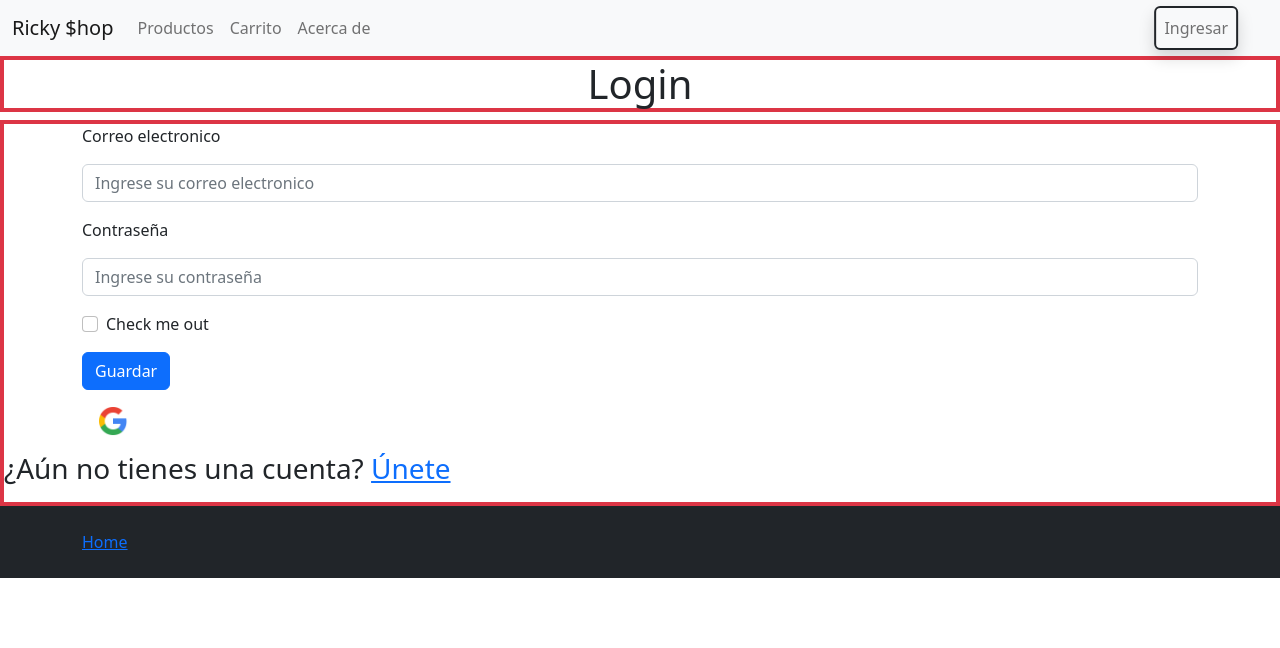
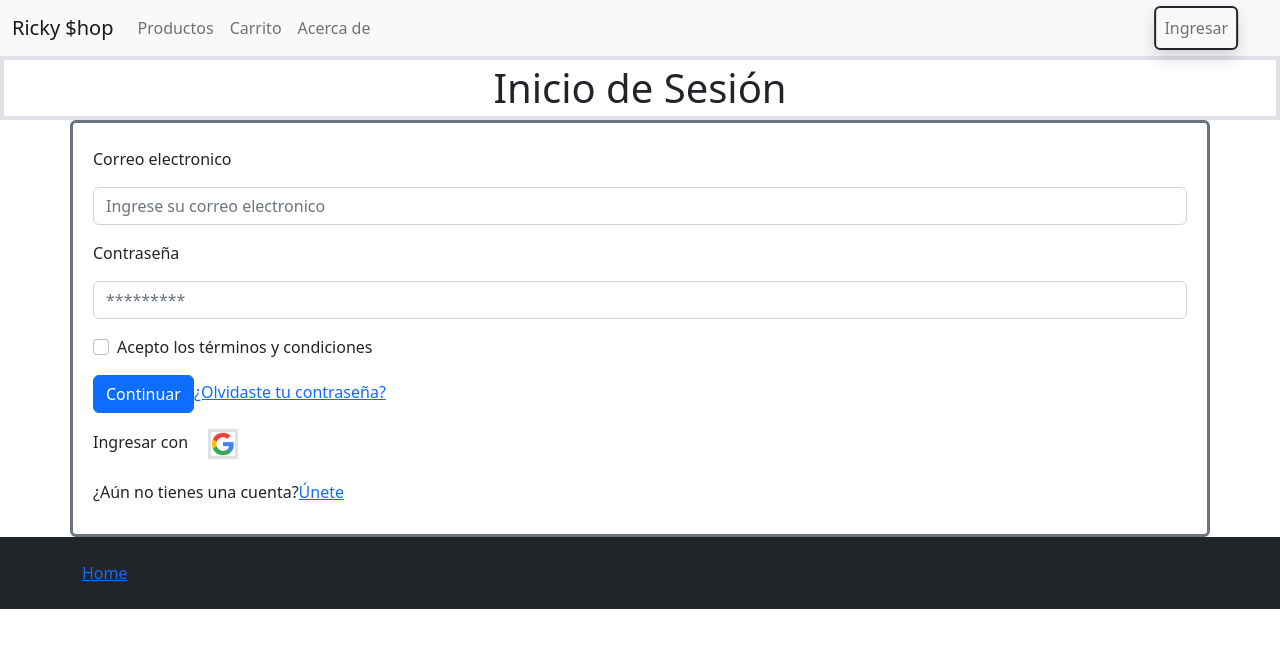
Before and after one commit to arielAayala/E-commerce, a React (Create React App) app: page /login in a window 1280 px wide. Shown: the top 648 px of the page. Built offline with nearby package versions, Linux system fonts and the light colour scheme; no server answers.

Commit message:
Alert, resetPassword y diseño de Login
Agregué un componente alerta (de ejemplo), agregué en el Login el resetPassword y cambié un poco el diseño visual

```diff
--- /dev/null
+++ b/src/components/Alert.js
@@ -0,0 +1,5 @@
+export default function Alert({message}) {
+    return <div className="bg-red-100 border border-red-400 text-red-700 px-4 py-3 rounded relative mb-2 text-center">
+        <spam className="sm:inline block">{message}</spam>
+    </div>
+}
--- a/src/components/loginForm.js
+++ b/src/components/loginForm.js
@@ -2,6 +2,7 @@ import { useState, useContext } from 'react'
 import context from "../context/context";
 import { useNavigate } from "react-router-dom";
 import logoGoogle from "../assets/static/google.png";
+import Alert from "../components/Alert";
 
 export default function LoginForm() {
 
@@ -10,7 +11,7 @@ export default function LoginForm() {
         password: ""
     })
 
-    const { logIn, logInGoogle, resetPassword, addUser, stateUser } = useContext(context)
+    const { logIn, logInGoogle, resetPassword, addUser } = useContext(context)
 
     const handleChange = ({ target: { value, name } }) => setUser({ ...user, [name]: value })
 
@@ -19,10 +20,9 @@ export default function LoginForm() {
 
     const handleLogIn = async (e) => {
         e.preventDefault()
-        setError(" ")
+        setError("");
         try {
-            const userLogin = await logIn(user.email, user.password)
-            stateUser(userLogin)
+            await logIn(user.email, user.password)
             navigate("/")
         } catch {
             setError(error.code)
@@ -46,27 +46,44 @@ export default function LoginForm() {
         }
     }
 
+    const handleResetPassword = async (e) => {
+        e.preventDefault();
+        if (!user.email) return setError("Ingrese un correo para cambiar contraseña")
+        try {
+            await resetPassword(user.email)
+            setError("Te hemos enviado un correo")
+        } catch (error) {
+            setError(error.message)
+        }
+    }
+
     return (
         <>
-            <div className='container center'>
-                <form onSubmit={handleLogIn}>
+            <div className='container card center border border-3 border-secondary'>
+                {/* {error && <Alert message={error} />} */}
+                <form onSubmit={handleLogIn} className="column mt-3 g-3 mb-3 p-2 needs-validation card-image-overlay">
                     <div className="mb-3">
-                        <label htmlFor="exampleInputEmail1" className="form-label">Correo electronico</label>
-                        <input type="email" name="email" className="form-control my-2" onChange={handleChange} defaultValue="" id="exampleInputEmail1" aria-describedby="emailHelp" placeholder='Ingrese su correo electronico' />
+                        <label htmlFor="emailValidation" className="form-label">Correo electronico</label>
+                        <input type="email" name="email" className="form-control my-2" onChange={handleChange} defaultValue="" id="emailValidation" placeholder='Ingrese su correo electronico' required />
                     </div>
                     <div className="mb-3">
-                        <label htmlFor="exampleInputPassword1" className="form-label">Contraseña</label>
-                        <input type="password" name="password" className="form-control my-2" onChange={handleChange} defaultValue="" id="exampleInputPassword1" placeholder='Ingrese su contraseña' />
+                        <label htmlFor="passwordValidation" className="form-label">Contraseña</label>
+                        <input type="password" name="password" className="form-control my-2" onChange={handleChange} defaultValue="" id="passwordValidation" placeholder='*********' required />
                     </div>
-                    <div className="mb-3 form-check">
-                        <input type="checkbox" className="form-check-input" id="exampleCheck1" />
-                        <label className="form-check-label" htmlFor="exampleCheck1">Check me out</label>
+                    <div className="mb-3">
+                        <div className='form-check'>
+                            <input type="checkbox" className="form-check-input" id="terms" required />
+                            <label className="form-check-label" htmlFor="terms">Acepto los términos y condiciones</label>
+                        </div>
                     </div>
-                    <button type="submit" className="btn btn-primary">Guardar</button>
+                    <div className='justify-between'>
+                        <button type="submit" className="btn btn-primary">Continuar</button>
+                        <a href="#!" className="inline-block align-baseline font-bold text-sm text-blue-500 hover:text-blue-800" onClick={handleResetPassword}>¿Olvidaste tu contraseña?</a>
+                    </div>
+                    <h6>Ingresar con <img onClick={handleLogInGoogle} alt="Google" className='m-3 border' width="30" height="30" src={logoGoogle} /></h6>
+                    <h6>¿Aún no tienes una cuenta?<a href={("/register")}>Únete</a></h6>
                 </form>
-                <img onClick={handleLogInGoogle} alt="Google" className='m-3' width="30" height="30" src={logoGoogle} />
             </div>
-            <h3 className='h3 mb-3 fw-normal'>¿Aún no tienes una cuenta? <a href={("/register")}>Únete</a></h3>
         </>
     )
 }
--- a/src/components/registerForm.js
+++ b/src/components/registerForm.js
@@ -24,7 +24,7 @@ export default function RegisterForm() {
       const userRegister = await register(user.email, user.password)
       addUser(userRegister, user.userName)
       navigate("/")
-      console.log(userRegister)
+      // console.log(userRegister)
     } catch (error) {
       if (error.code === "auth/email-already-in-use") {
         setError("El correo ya esta registrado")
--- a/src/containers/login.js
+++ b/src/containers/login.js
@@ -5,8 +5,8 @@ export default function Login() {
     return (
         <>
             <div className="w-full max-w-xs m-auto">
-                <h1 className="border border-4 border-danger text-center">Login</h1>
-                <div className="border border-4 border-danger">
+                <h1 className="border border-4 text-center p-1 mb-0">Inicio de Sesión</h1>
+                <div className="">
                     <LoginForm></LoginForm>
                 </div>
             </div>
```
